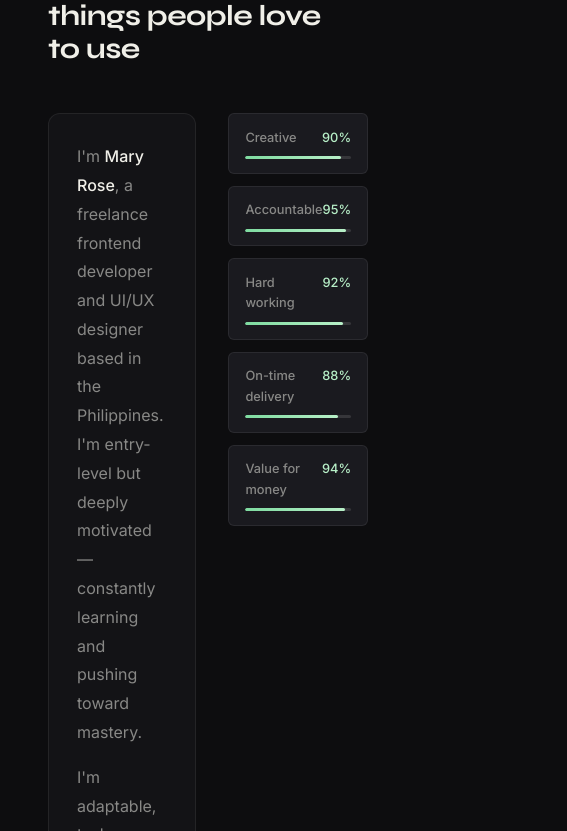
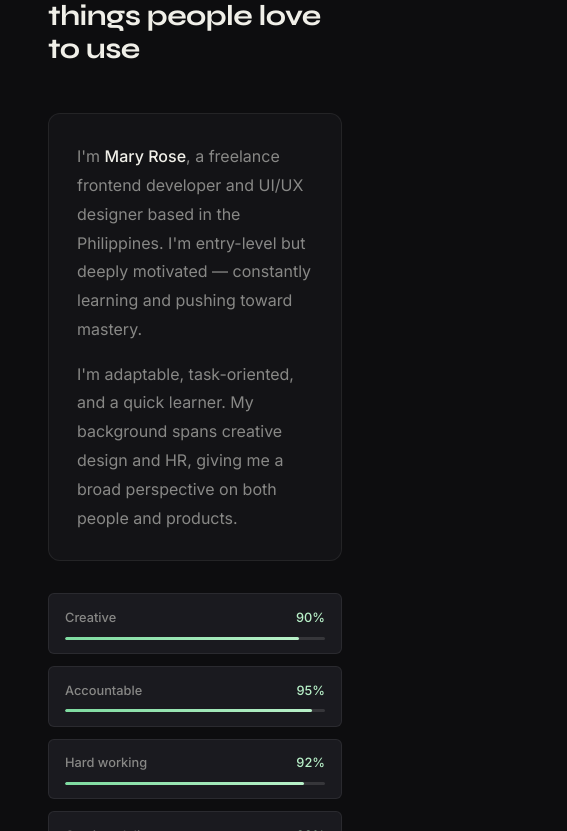
Before and after one commit to amyezing/website-react, a React (Vite) app: page / in a window 390 px wide. Shown: the part 1193-2024 px from the top of the page, 567 px wide, since content can reach past the window. Built offline with nearby package versions, Linux system fonts and the light colour scheme.

Commit message:
fix responsive layout for mobile

```diff
--- a/src/components/About.jsx
+++ b/src/components/About.jsx
@@ -43,7 +43,7 @@ export default function About() {
       </h2>
 
       {/* Grid */}
-      <div ref={ref} style={{
+      <div ref={ref} className="about-grid" style={{
         display: 'grid',
         gridTemplateColumns: '1fr 1fr',
         gap: '2rem',
--- a/src/components/Contact.jsx
+++ b/src/components/Contact.jsx
@@ -66,7 +66,7 @@ export default function Contact() {
         Let's work together
       </h2>
 
-      <div ref={ref} style={{
+      <div ref={ref} className="contact-grid" style={{
         display: 'grid',
         gridTemplateColumns: '1fr 1fr',
         gap: '5rem',
--- a/src/components/Portfolio.jsx
+++ b/src/components/Portfolio.jsx
@@ -59,7 +59,7 @@ export default function Portfolio() {
         Selected work
       </h2>
 
-      <div ref={ref} style={{
+      <div ref={ref} className="portfolio-grid" style={{
         display: 'grid',
         gridTemplateColumns: 'repeat(2, 1fr)',
         gap: '1.25rem',
--- a/src/components/Services.jsx
+++ b/src/components/Services.jsx
@@ -56,7 +56,7 @@ export default function Services() {
         What I bring to the table
       </h2>
 
-      <div ref={ref} style={{
+      <div ref={ref} className="services-grid" style={{
         display: 'grid',
         gridTemplateColumns: 'repeat(3, 1fr)',
         gap: '1.25rem',
--- a/src/index.css
+++ b/src/index.css
@@ -38,3 +38,24 @@ body {
   from { transform: translateX(0); }
   to { transform: translateX(-50%); }
 }
+
+@media (max-width: 768px) {
+  section {
+    padding: 3.5rem 1.5rem;
+  }
+
+  footer {
+    flex-direction: column;
+    gap: 0.75rem;
+    text-align: center;
+    padding: 2rem 1.5rem;
+  }
+
+  .about-grid,
+  .services-grid,
+  .portfolio-grid,
+  .contact-grid {
+    grid-template-columns: 1fr !important;
+    gap: 2rem !important;
+  }
+}
```
